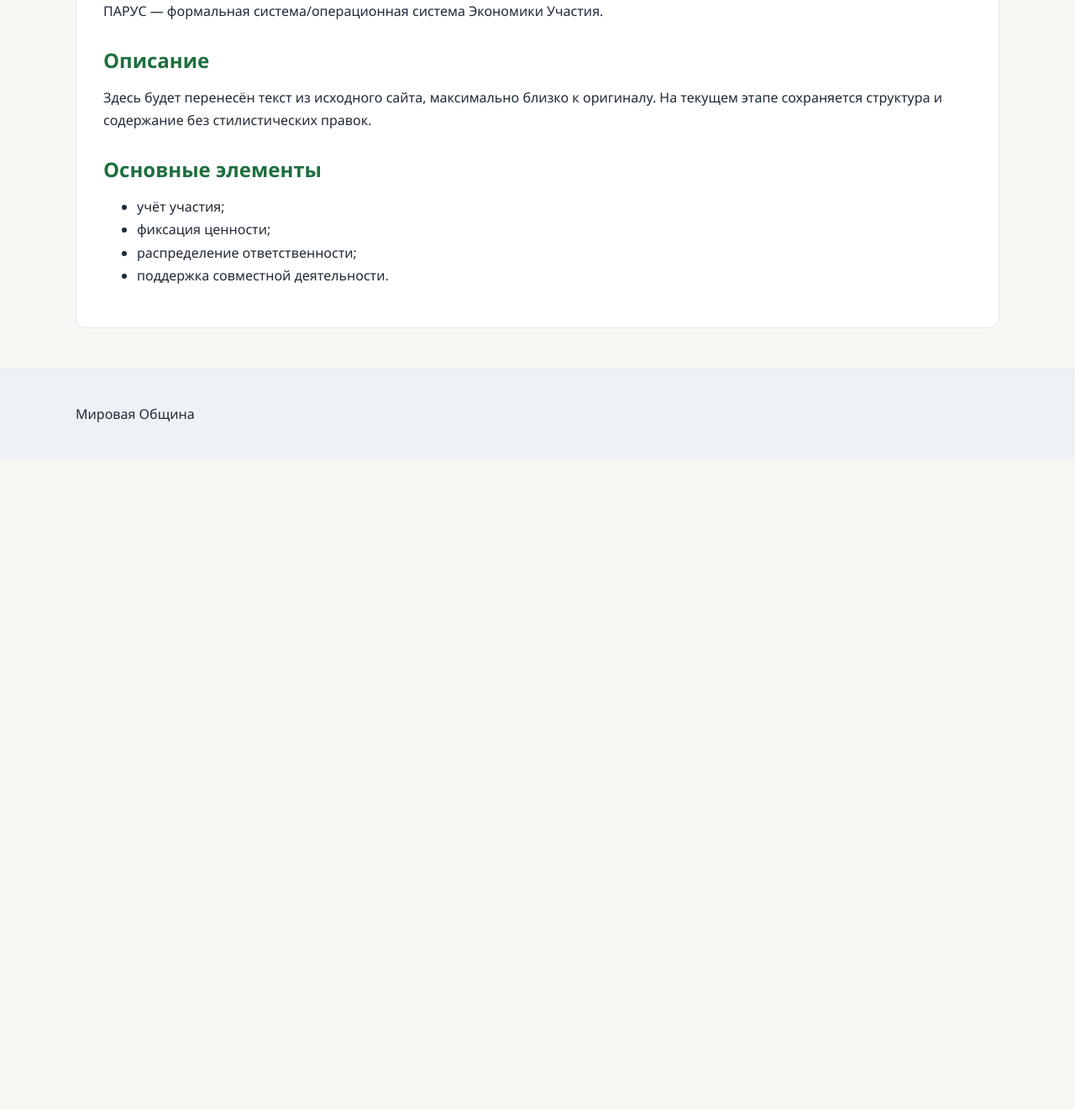
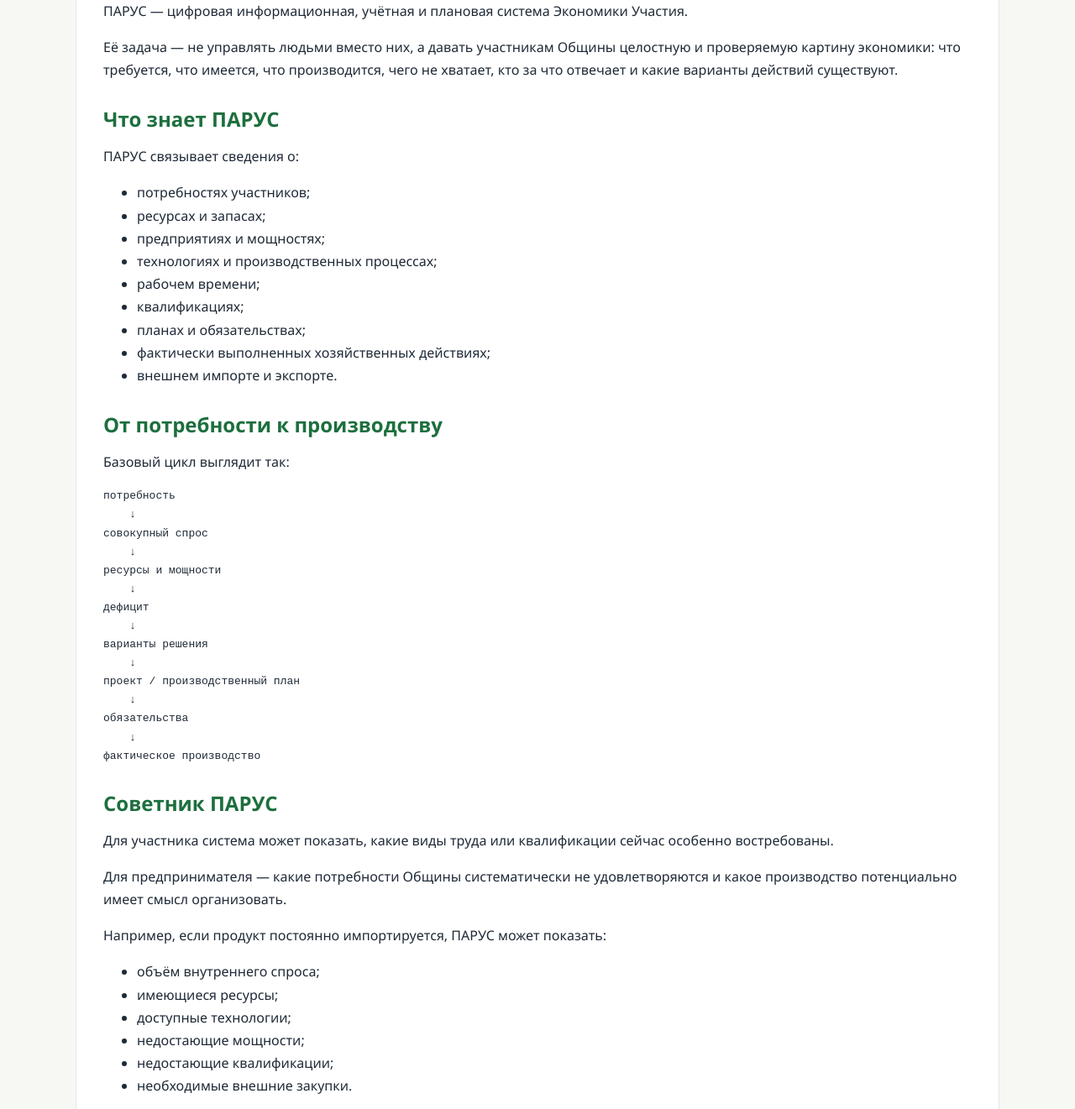
Before and after one commit to CHE77/theworld-community, an Eleventy site: page src/content/ru/parus.md in a window 1280 px wide. Shown: the part 296-1617 px from the top of the page at 84% size. Before the commit the page ends 843 px from the top, so only its background shows below. Built offline with nearby package versions, Linux system fonts and the light colour scheme; Eleventy itself is replaced by a stand-in of ours; code samples lack their colours; files that its build step writes are made by us from their sources.

Commit message:
content: define PARUS planning role

````diff
--- a/src/content/ru/parus.md
+++ b/src/content/ru/parus.md
@@ -6,17 +6,92 @@ layout: "layout.njk"
 permalink: "/ru/parus/"
 ---
 
-# Система Учёта ПАРУС
+# ПАРУС
 
-ПАРУС — формальная система/операционная система Экономики Участия.
+ПАРУС — цифровая информационная, учётная и плановая система Экономики Участия.
 
-## Описание
+Её задача — не управлять людьми вместо них, а давать участникам Общины целостную и проверяемую картину экономики: что требуется, что имеется, что производится, чего не хватает, кто за что отвечает и какие варианты действий существуют.
 
-Здесь будет перенесён текст из исходного сайта, максимально близко к оригиналу. На текущем этапе сохраняется структура и содержание без стилистических правок.
+## Что знает ПАРУС
 
-## Основные элементы
+ПАРУС связывает сведения о:
 
-- учёт участия;
-- фиксация ценности;
-- распределение ответственности;
-- поддержка совместной деятельности.
+- потребностях участников;
+- ресурсах и запасах;
+- предприятиях и мощностях;
+- технологиях и производственных процессах;
+- рабочем времени;
+- квалификациях;
+- планах и обязательствах;
+- фактически выполненных хозяйственных действиях;
+- внешнем импорте и экспорте.
+
+## От потребности к производству
+
+Базовый цикл выглядит так:
+
+```text
+потребность
+    ↓
+совокупный спрос
+    ↓
+ресурсы и мощности
+    ↓
+дефицит
+    ↓
+варианты решения
+    ↓
+проект / производственный план
+    ↓
+обязательства
+    ↓
+фактическое производство
+```
+
+## Советник ПАРУС
+
+Для участника система может показать, какие виды труда или квалификации сейчас особенно востребованы.
+
+Для предпринимателя — какие потребности Общины систематически не удовлетворяются и какое производство потенциально имеет смысл организовать.
+
+Например, если продукт постоянно импортируется, ПАРУС может показать:
+
+- объём внутреннего спроса;
+- имеющиеся ресурсы;
+- доступные технологии;
+- недостающие мощности;
+- недостающие квалификации;
+- необходимые внешние закупки.
+
+Алгоритм находит возможности; решение принимают люди.
+
+## Учёт труда и квалификации
+
+ПАРУС разделяет текущий труд и квалификационный капитал.
+
+Для оценки трудовой нагрузки используется КТУ:
+
+[
+KTU = 1 + P + I + M
+]
+
+где P — физическая, I — интеллектуальная, M — морально-психологическая нагрузка.
+
+Квалификационный компонент определяется отдельно и в дальнейшем используется для капитального участия.
+
+## Капитальная ответственность
+
+Капитальный счёт ПАРУС не является деньгами, банковским вкладом или частной долей в предприятии. Он должен отражать накопленное участие человека в создании общественного производственного капитала и масштаб капитальной ответственности, которую участник способен принять или делегировать.
+
+Подробная модель капитального счёта, делегирования и риска ещё уточняется и будет опубликована отдельно.
+
+## Техническая основа
+
+Экономическое ядро CommonGround проектируется совместимым с открытой моделью Valueflows: ресурсы, намерения, предложения, процессы, планы, обязательства и фактические экономические события описываются как связанные данные.
+
+ПАРУС добавляет поверх этого правила Экономики Участия: планирование, КТУ, квалификацию, капитальную ответственность и перезачёт.
+
+Подробнее:
+
+- [Экономика Участия](/ru/participatory-economy/)
+- [Планирование участия](/ru/participatory-planning/)
````
